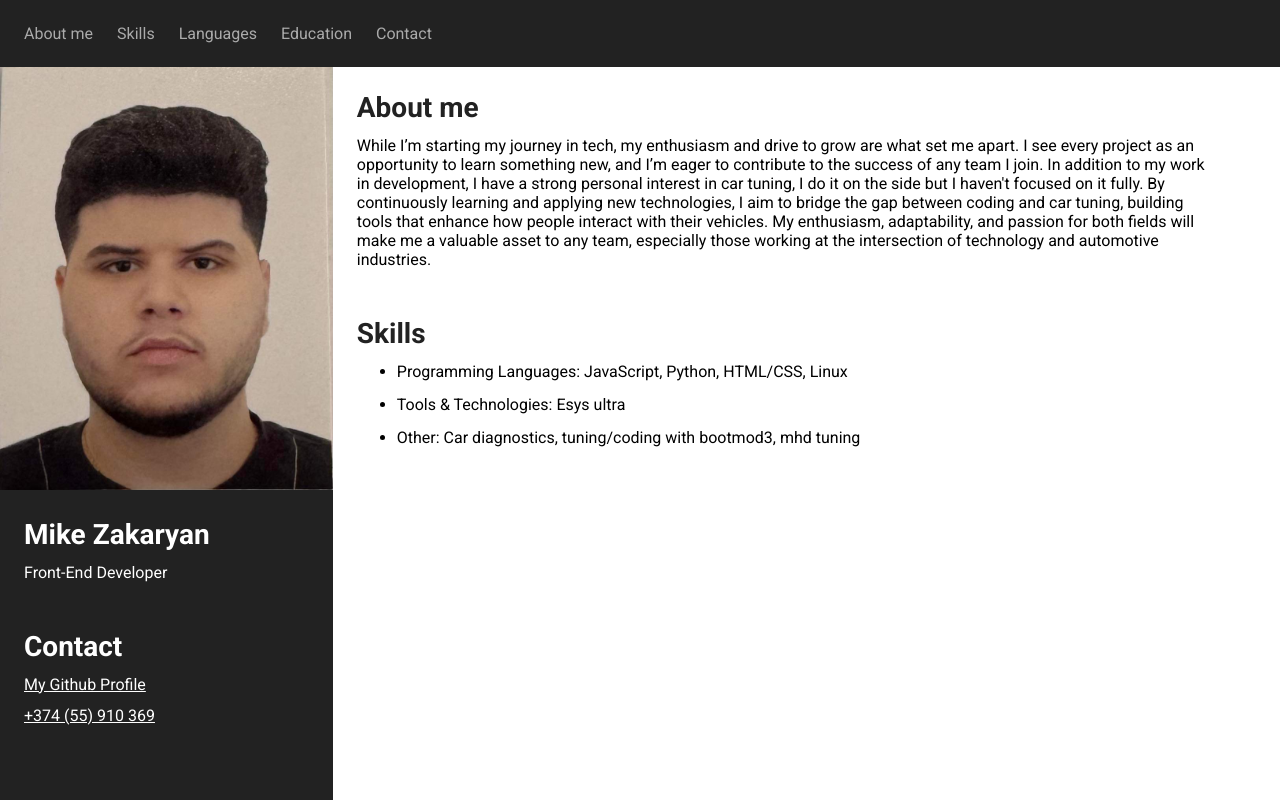
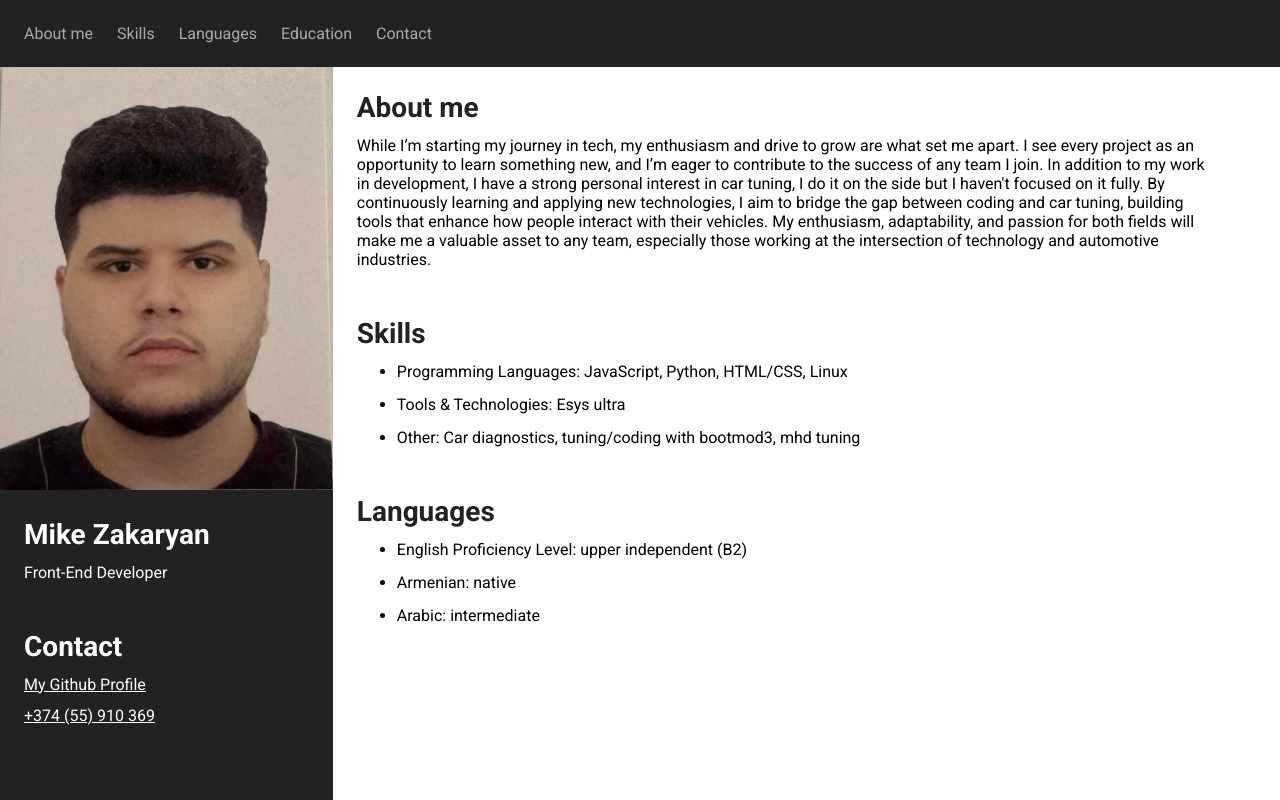
Before and after one commit to MikeZakaryan/rsschool-cv, a plain HTML site: page index.html in a window 1280 px wide. Drawn offline with Linux system fonts and the light colour scheme.

Commit message:
feat: add languages section

```diff
--- a/index.html
+++ b/index.html
@@ -76,7 +76,7 @@
         </section>
         <section class="section-container" id="aboutMe">
           <h2 class="dark-title">Skills</h2>
-          <ul class="skills-list-container">
+          <ul class="list-container">
             <li>Programming Languages: JavaScript, Python, HTML/CSS, Linux</li>
             <li>Tools & Technologies: Esys ultra</li>
             <li>
@@ -84,6 +84,15 @@
             </li>
           </ul>
         </section>
+        <section class="section-container" id="languages">
+          <h2 class="dark-title">Languages</h2>
+          <ul class="list-container">
+            <li>English Proficiency Level: upper independent (B2)</li>
+            <li>Armenian: native</li>
+            <li>Arabic: intermediate</li>
+          </ul>
+        </section>
+
       </div>
     </main>
     <script src="./script.js"></script>
--- a/style.css
+++ b/style.css
@@ -119,7 +119,7 @@ body {
   width: 70vw;
 }
 
-.skills-list-container {
+.list-container {
   margin: 0;
   display: flex;
   flex-direction: column;
```
